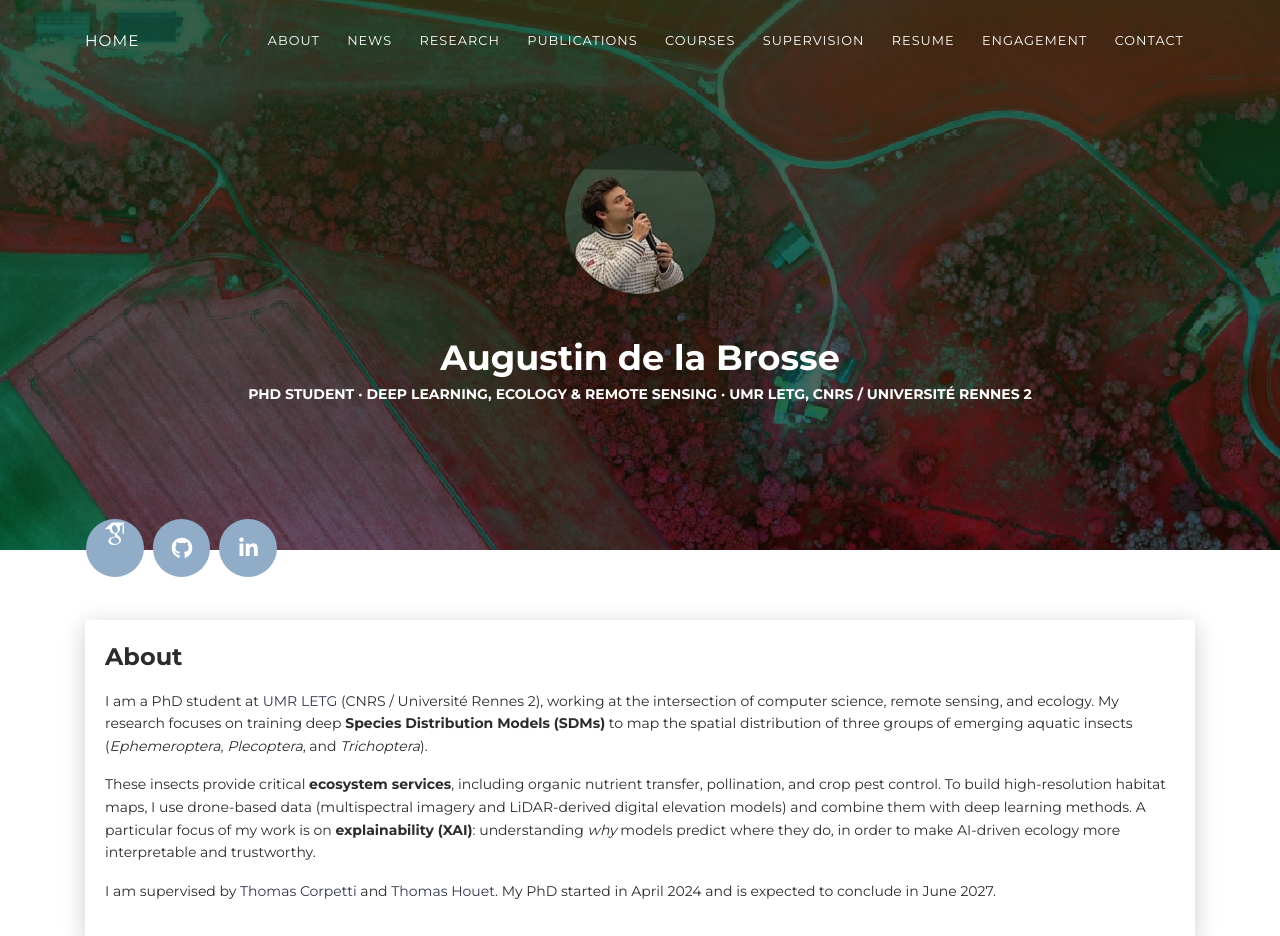
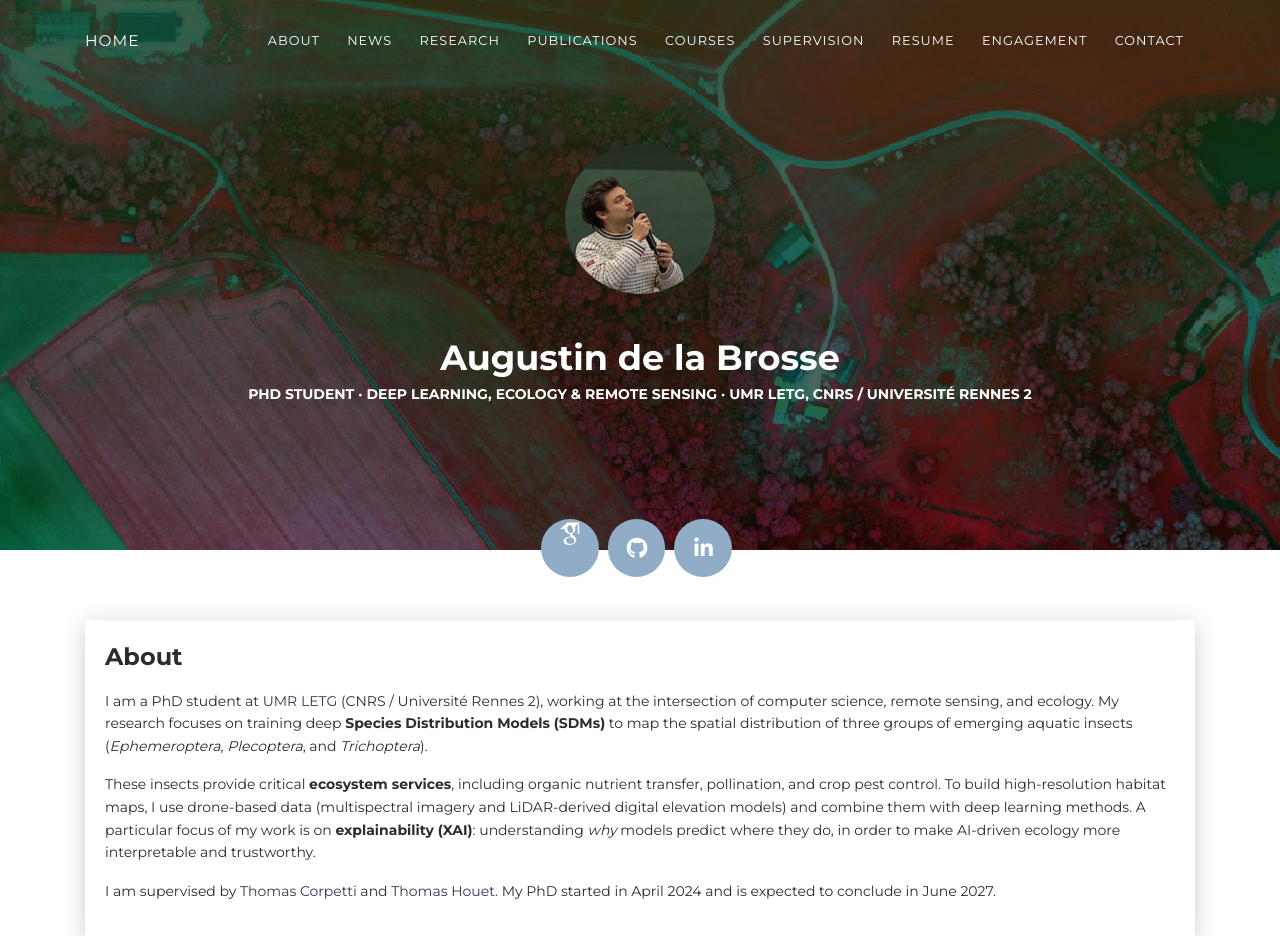
Before and after one commit to augustin-delabrosse/augustin-delabrosse.github.io, a plain HTML site: page index.html in a window 1280 px wide. Shown: the top 936 px of the page. Drawn offline with Linux system fonts and the light colour scheme; files whose address does not match are found by name.

Commit message:
Update index.html

```diff
--- a/index.html
+++ b/index.html
@@ -69,7 +69,7 @@
               </div>
               <div class="section">
                 <div class="container">
-                  <div class="button-container" style="display: flex; align-items: center;">
+                  <div class="button-container" style="display: flex; align-items: center;justify-content: center;">
                     <a class="btn btn-default btn-round btn-lg btn-icon" href="https://scholar.google.com/citations?user=u7ARPK4AAAAJ&hl=en&oi=ao" target="_blank" rel="tooltip" title="Google Scholar">
                       <i class="ai ai-google-scholar ai-2x"></i>
                     </a>
```
